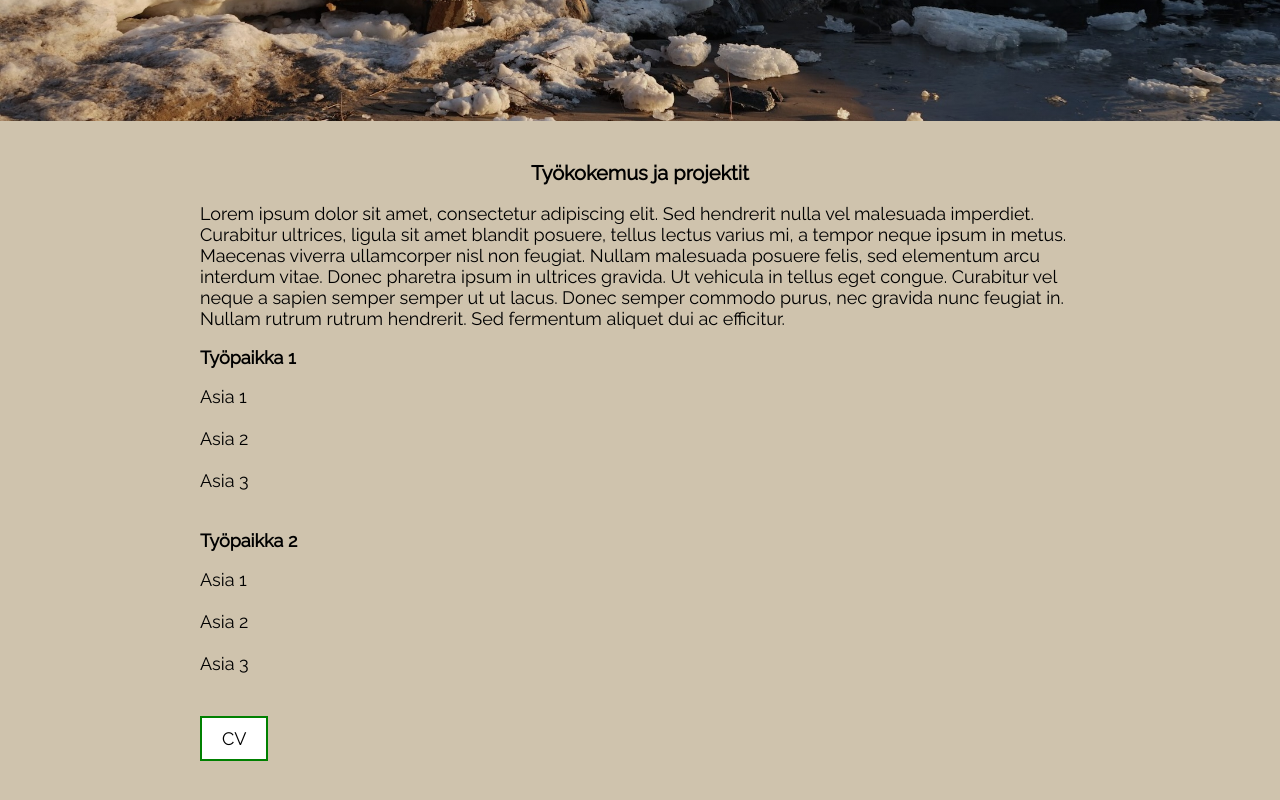
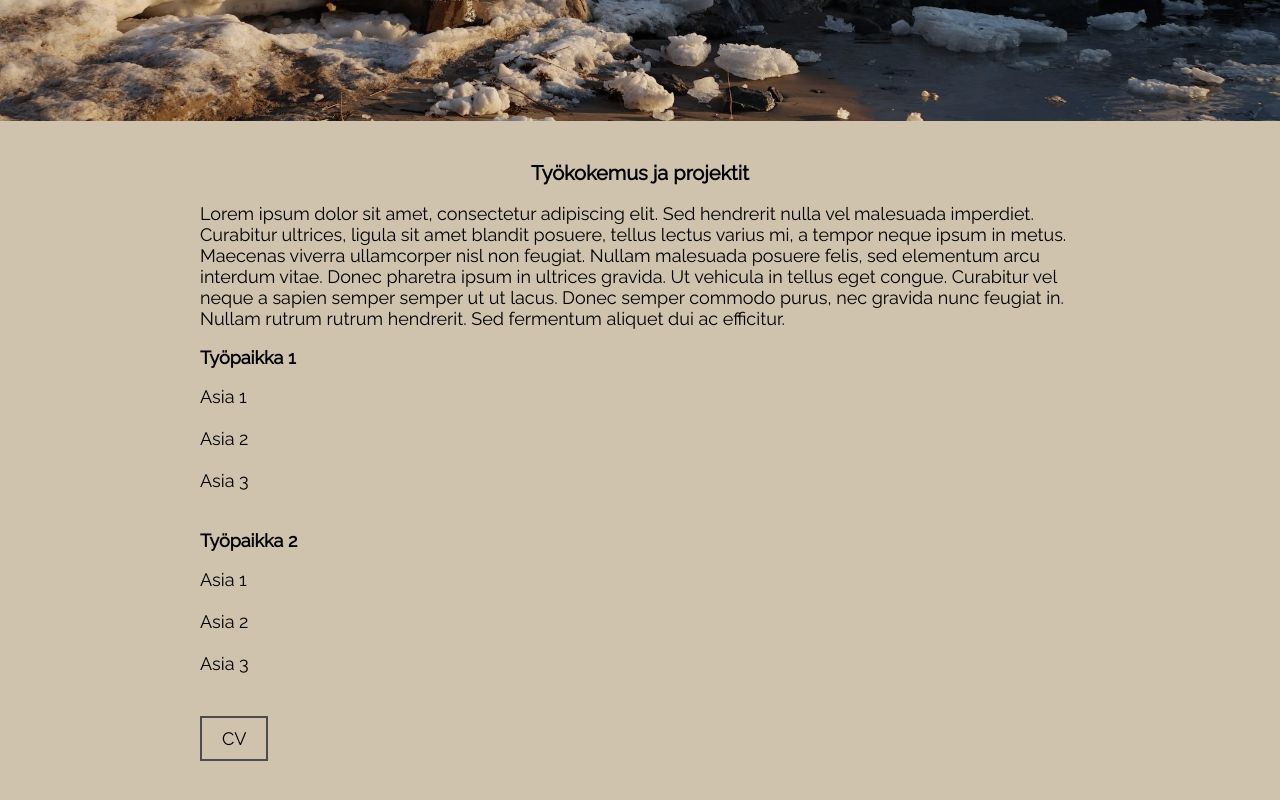
Before and after one commit to millamyl/millamyllyla, a plain HTML site: page work-experience.html in a window 1280 px wide. Shown: the part 396-1196 px from the top of the page. Drawn offline with Linux system fonts and the light colour scheme.

Commit message:
Update style.css

```diff
--- a/style.css
+++ b/style.css
@@ -23,9 +23,9 @@ nav {
     }
 
 .CV:link, CV:visited {
-  background-color: white;
+  background-color: #cfc3ad;
   color: black;
-  border: 2px solid green;
+  border: 2px solid #4e4c4a;
   padding: 10px 20px;
   text-align: center;
   text-decoration: none;
@@ -33,7 +33,7 @@ nav {
 }
 
 .CV:hover, CV:active {
-  background-color: green;
+  background-color: #4e4c4a;
   color: white;
 }
 
```
